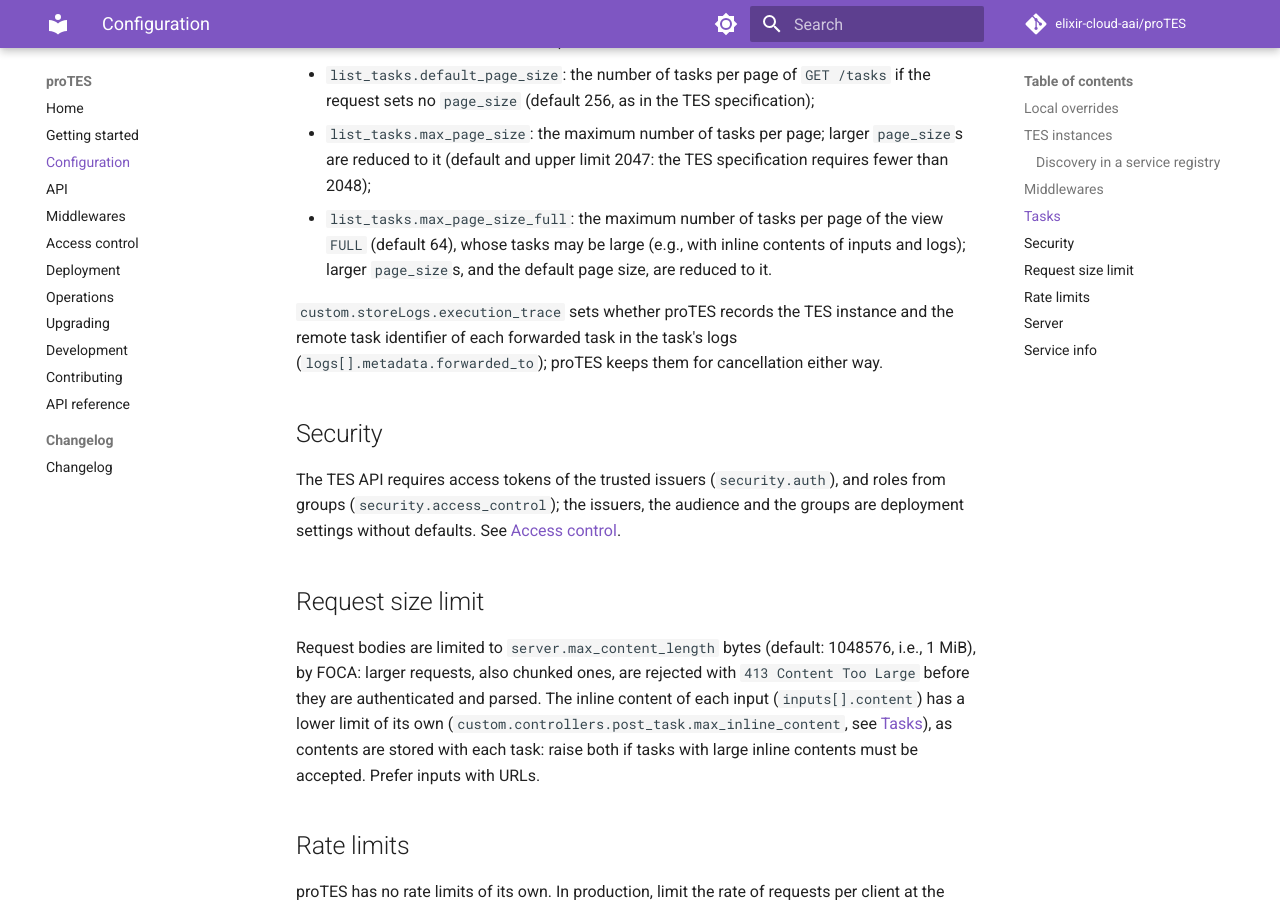
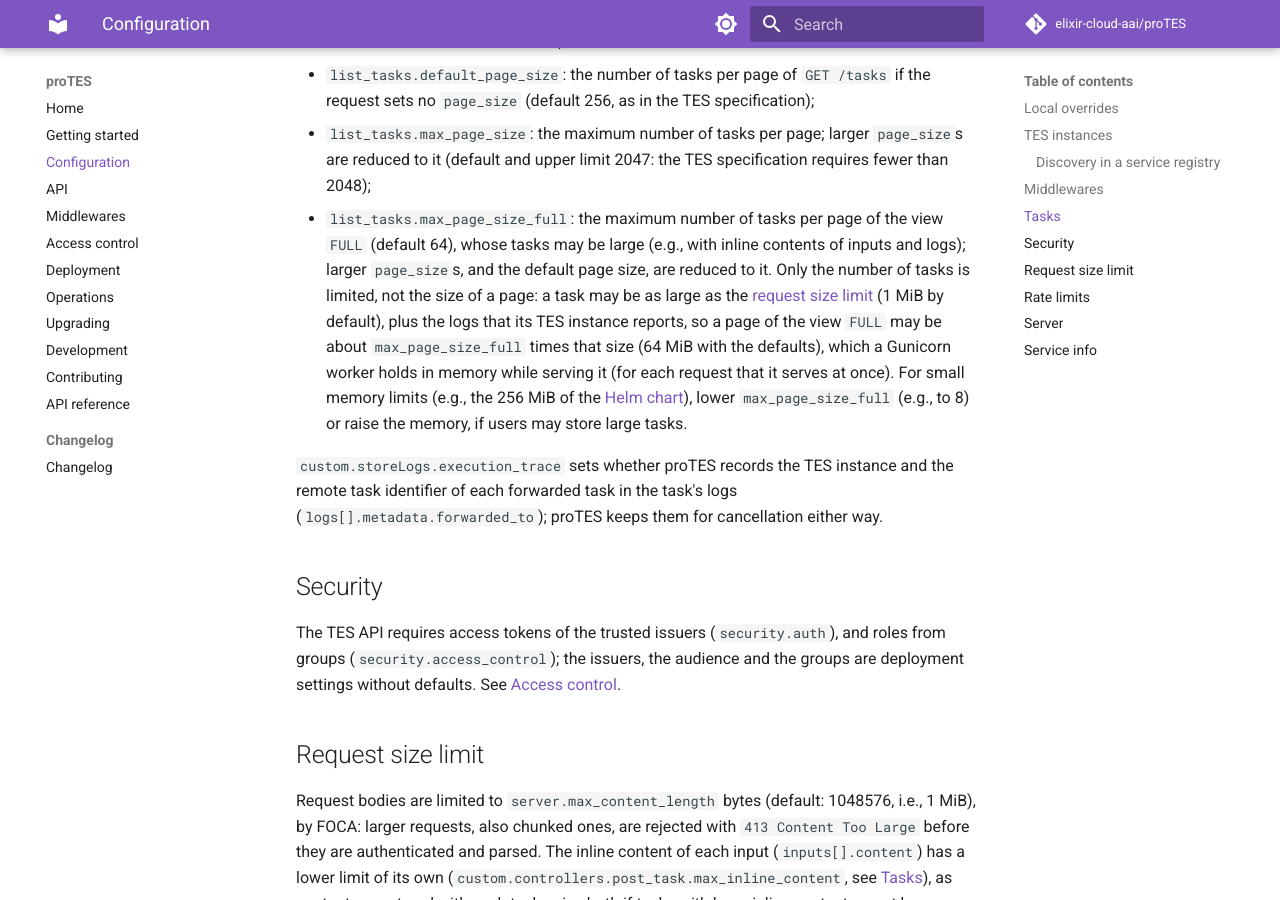
Before and after one commit to elixir-cloud-aai/proTES, an MkDocs documentation site: the page built from docs/configuration.md, in a window 1280 px wide and 900 px high, scrolled down 4370 px. Built offline with MkDocs 1.6.1 and Material for MkDocs 9.7.7, drawn with Linux system fonts in a browser that asks for light colours; comment, search, counter and statistics services are not loaded.

Commit message:
docs: declare 409/413 and FULL page sizes
Declare the 413 of POST /tasks and the 409 of POST /tasks/{id}:cancel
in the served spec, as proTES extensions merged into the TES
operations, with a ProblemDetails schema; test that the operations
keep their own fields.

Document the worst-case size of pages of the view FULL (about
max_page_size_full times the request size limit, 64 MiB by default)
next to max_page_size_full and the app's memory in the chart values.

Closes #298

Co-Authored-By: Claude Opus 5.5 <noreply@anthropic.com>

```diff
--- a/docs/configuration.md
+++ b/docs/configuration.md
@@ -232,7 +232,15 @@ custom:
 - `list_tasks.max_page_size_full`: the maximum number of tasks per page of
   the view `FULL` (default 64), whose tasks may be large (e.g., with inline
   contents of inputs and logs); larger `page_size`s, and the default page
-  size, are reduced to it.
+  size, are reduced to it. Only the number of tasks is limited, not the
+  size of a page: a task may be as large as the [request size
+  limit](#request-size-limit) (1 MiB by default), plus the logs that its
+  TES instance reports, so a page of the view `FULL` may be about
+  `max_page_size_full` times that size (64 MiB with the defaults), which a
+  Gunicorn worker holds in memory while serving it (for each request that
+  it serves at once). For small memory limits (e.g., the 256 MiB of the
+  [Helm chart](deployment.md)), lower `max_page_size_full` (e.g., to 8) or
+  raise the memory, if users may store large tasks.
 
 `custom.storeLogs.execution_trace` sets whether proTES records the TES
 instance and the remote task identifier of each forwarded task in the task's
```
Also changed, not shown: docs/api.md (+9 -0 lines), 4 other files.
